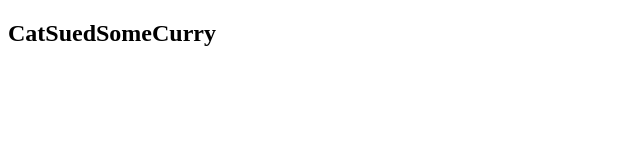
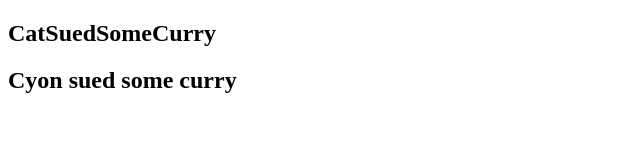
Before and after one commit to projectguy100/CatSuedSomeCurry, a plain HTML site: page index.html in a window 1280 px wide. Shown: the whole page, without its empty margins (0-640 px from the left). Drawn offline with Linux system fonts and the light colour scheme.

Commit message:
Update index.html

```diff
--- a/index.html
+++ b/index.html
@@ -6,5 +6,6 @@
 </head>
 <body>
 <h2>CatSuedSomeCurry</h2>
+<h2>Cyon sued some curry</h2>
 </body>
 </html>
```
